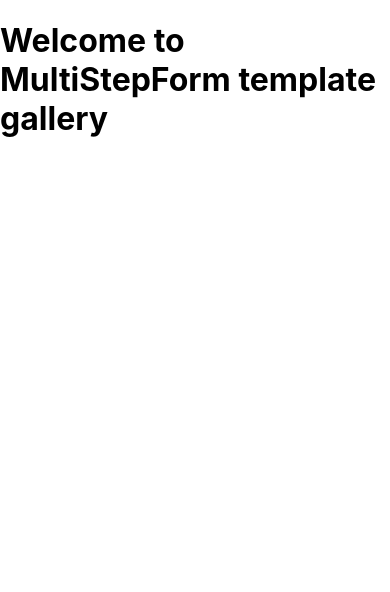
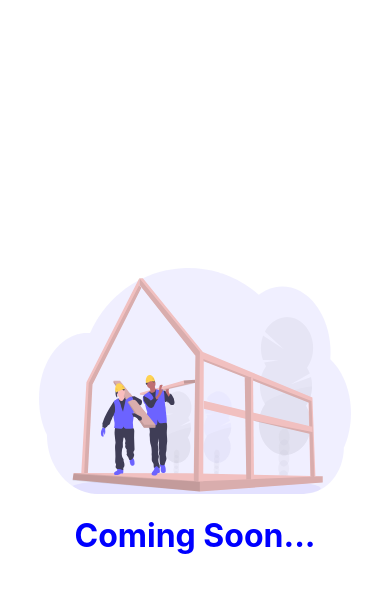
Before and after one commit to Hat52/khakay, a Next.js app: page /multi-step-form in a window 390 px wide. Shown: the top 592 px of the page. Built offline with nearby package versions, Linux system fonts and the light colour scheme.

Commit message:
enhancement: Comming soon integrated

```diff
--- a/pages/auth/index.tsx
+++ b/pages/auth/index.tsx
@@ -1,7 +1,8 @@
 import type { NextPage } from 'next'
+import PageUnderConstruction from '../coming-soon'
 const Auth: NextPage = () => {
     return(
-        <h1>Welcome to Auth template gallery</h1>
+        <PageUnderConstruction/>
     )
 }
 
--- a/pages/cards/index.tsx
+++ b/pages/cards/index.tsx
@@ -1,7 +1,8 @@
 import type { NextPage } from 'next'
+import PageUnderConstruction from '../coming-soon'
 const Cards: NextPage = () => {
     return(
-        <h1>Welcome to Cards template gallery</h1>
+        <PageUnderConstruction/>
     )
 }
 
--- a/pages/coming-soon/index.tsx
+++ b/pages/coming-soon/index.tsx
@@ -0,0 +1,13 @@
+import type { NextPage } from 'next'
+import Image from 'next/image'
+import Styles from '../../styles/page-not-found/page-not-found.module.css'
+const PageNotFound: NextPage = () => {
+    return(
+        <div className={Styles.page_not_found}>
+            <Image className="under-construction-image" src="/construction.svg" alt="me" width="640" height="465"/>
+            <h1>Coming Soon...</h1>
+        </div>
+    )
+}
+
+export default PageNotFound
--- a/pages/multi-step-form/index.tsx
+++ b/pages/multi-step-form/index.tsx
@@ -1,7 +1,8 @@
 import type { NextPage } from 'next'
+import PageUnderConstruction from '../coming-soon'
 const MultiStepForm: NextPage = () => {
     return(
-        <h1>Welcome to MultiStepForm template gallery</h1>
+        <PageUnderConstruction/>
     )
 }
 
--- a/pages/navbar/index.tsx
+++ b/pages/navbar/index.tsx
@@ -1,7 +1,8 @@
 import type { NextPage } from 'next'
+import PageUnderConstruction from '../coming-soon'
 const NavBar: NextPage = () => {
     return(
-        <h1>Welcome to NavBar template gallery</h1>
+        <PageUnderConstruction/>
     )
 }
 
--- a/pages/page-not-found/index.tsx
+++ b/pages/page-not-found/index.tsx
@@ -1,7 +1,8 @@
 import type { NextPage } from 'next'
+import PageUnderConstruction from '../coming-soon'
 const PageNotFound: NextPage = () => {
     return(
-        <h1>Welcome to Page Not Found template gallery</h1>
+        <PageUnderConstruction/>
     )
 }
 
--- a/styles/globals.css
+++ b/styles/globals.css
@@ -14,3 +14,6 @@ a {
 * {
   box-sizing: border-box;
 }
+p{
+  font-size: 1.12rem;
+}
--- /dev/null
+++ b/styles/page-not-found/page-not-found.module.css
@@ -0,0 +1,17 @@
+.page_not_found{
+    height:100vh;
+    display: flex;
+    justify-content: center;
+    align-items: center;
+    column-gap: 10%;
+}
+.page_not_found h1{
+    color: blue;
+}
+
+@media only screen and (max-width: 600px) {
+    .page_not_found {
+      flex-direction: column;
+      padding:0 10%;
+    }
+  }
```
Also changed, not shown: public/construction.svg (renamed from public/img/construction.svg).
